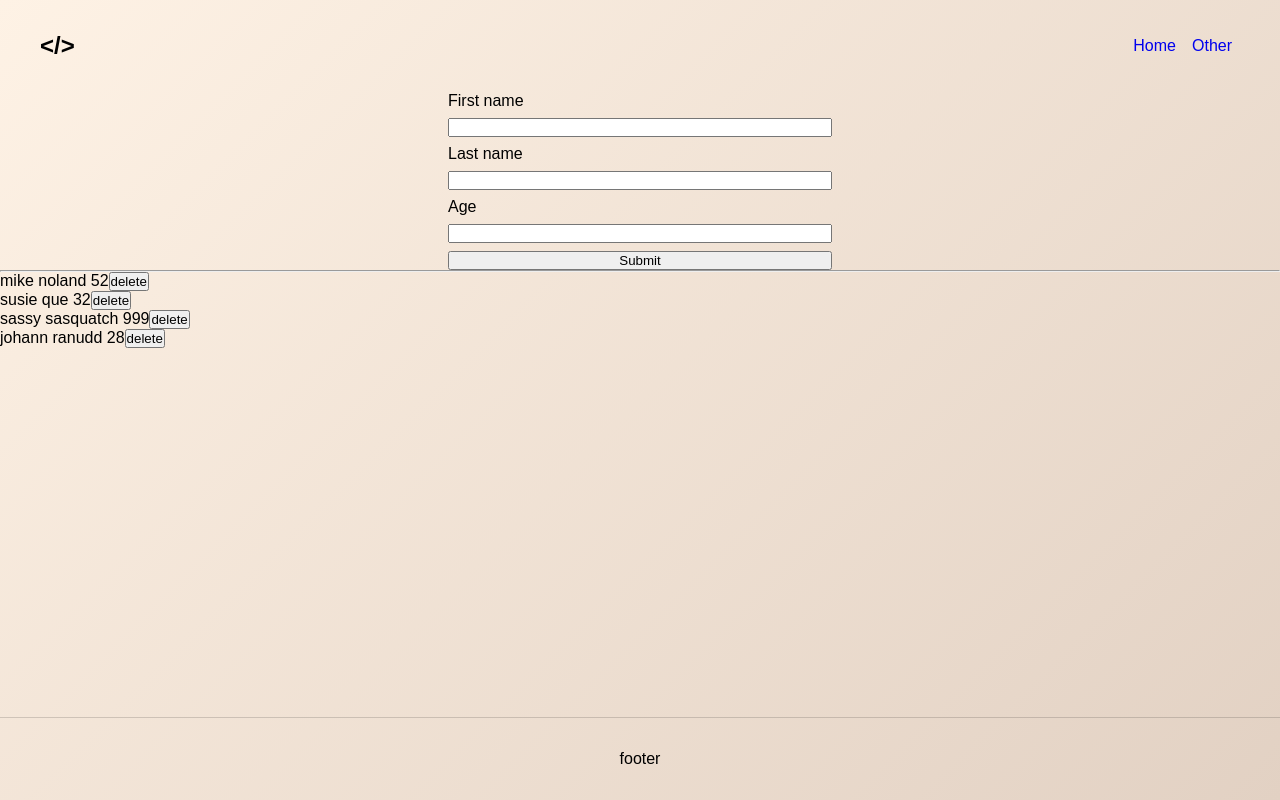
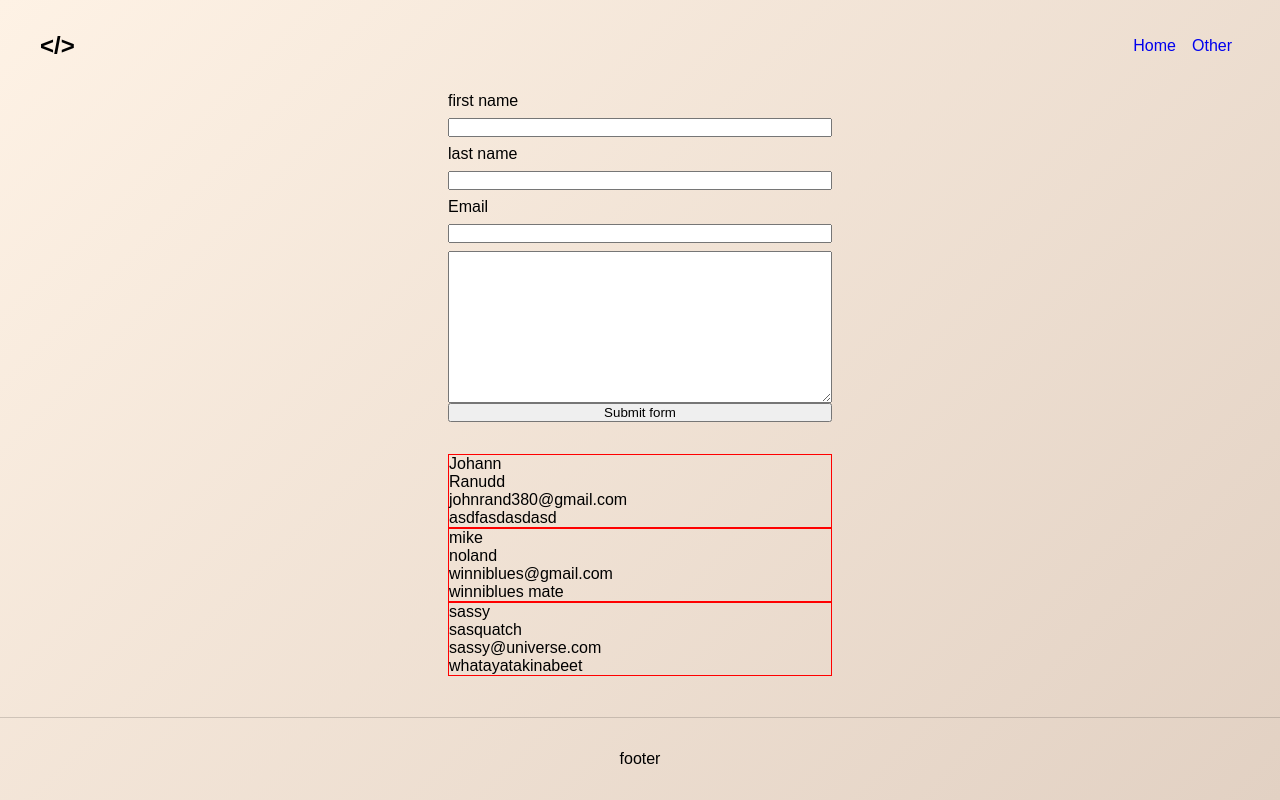
Before and after one commit to johannranudd/next-api-template, a Next.js app: page / in a window 1280 px wide. Built offline with nearby package versions, Linux system fonts and the light colour scheme.

Commit message:
rewriting for prctice

```diff
--- a/data/feedback.json
+++ /dev/null
@@ -1 +0,0 @@
-[{"id":1655304425942,"fName":"mike","lName":"noland","age":"52"},{"id":1655304500187,"fName":"susie","lName":"que","age":"32"},{"id":1655304579758,"fName":"sassy","lName":"sasquatch","age":"999"},{"id":1655323456331,"fName":"johann","lName":"ranudd","age":"28"}]
--- /dev/null
+++ b/data/people.json
@@ -0,0 +1 @@
+[{"id":1655379433686,"first name":"Johann","last name":"Ranudd","email":"johnrand380@gmail.com","text":"asdfasdasdasd"},{"id":1655379467249,"first name":"mike","last name":"noland","email":"winniblues@gmail.com","text":"winniblues mate"},{"id":1655379495952,"first name":"sassy","last name":"sasquatch","email":"sassy@universe.com","text":"whatayatakinabeet"}]
--- a/pages/api/feedback.js
+++ /dev/null
@@ -1,39 +0,0 @@
-import fs from 'fs';
-import path from 'path';
-
-async function handler(req, res) {
-  // get file path
-  const filePath = path.join(process.cwd(), 'data', 'feedback.json');
-  //  get data from file
-  const fileData = fs.readFileSync(filePath);
-  //   parse data
-  const data = JSON.parse(fileData);
-  console.log(data);
-
-  if (req.method === 'POST') {
-    const fName = req.body.fName;
-    const lName = req.body.lName;
-    const age = req.body.age;
-
-    const newPerson = {
-      id: Date.now(),
-      fName: fName,
-      lName: lName,
-      age: age,
-    };
-
-    data.push(newPerson);
-    fs.writeFileSync(filePath, JSON.stringify(data));
-    res.status(201).json({ newPerson });
-  } else if (req.method === 'DELETE') {
-    const newArray = data.filter((item) => {
-      return item.id !== req.body;
-    });
-    fs.writeFileSync(filePath, JSON.stringify(newArray));
-    res.status(202).json({ newArray });
-  } else {
-    return res.status(200).json({ data });
-  }
-}
-
-export default handler;
--- /dev/null
+++ b/pages/api/people.js
@@ -0,0 +1,31 @@
+import fs from 'fs';
+import path from 'path';
+
+export default async function handler(req, res) {
+  // get file path
+  const filePath = path.join(process.cwd(), 'data', 'people.json');
+  //   read data
+  const fileData = fs.readFileSync(filePath);
+  //   parse data
+  const data = JSON.parse(fileData);
+
+  if (req.method === 'POST') {
+    // Process a POST request
+
+    const newPerson = {
+      id: req.body.id,
+      'first name': req.body['first name'],
+      'last name': req.body['last name'],
+      email: req.body.email,
+      text: req.body.text,
+    };
+
+    data.push(newPerson);
+    fs.writeFileSync(filePath, JSON.stringify(data));
+
+    res.status(201).json({ data });
+  } else {
+    // Handle any other HTTP method
+    res.status(200).json({ data });
+  }
+}
--- a/pages/index.js
+++ b/pages/index.js
@@ -3,81 +3,81 @@ import Image from 'next/image';
 import { useRef, useState, useEffect } from 'react';
 import { StyledDiv } from '../styles/index.styles';
 import { useAppContext } from '../context/context';
-// import { getApiData } from '../utils/filePath';
 import { getData } from '../utils/fetch';
 
 export default function Home(props) {
-  const [people, setPeople] = useState(props.loadedData.data);
+  const people = props.data.data;
 
   const fNameRef = useRef();
   const lNameRef = useRef();
-  const ageRef = useRef();
+  const emailRef = useRef();
+  const textRef = useRef();
 
-  async function handleSubmit(e) {
+  function handleSubmit(e) {
     e.preventDefault();
-    const fName = fNameRef.current.value;
-    const lName = lNameRef.current.value;
-    const age = ageRef.current.value;
 
-    const newPerson = {
+    if (
+      fNameRef.current.value &&
+      lNameRef.current.value &&
+      emailRef.current.value &&
+      textRef.current.value
+    ) {
+      const formData = {
         id: Date.now(),
-      fName: fName,
-      lName: lName,
-      age: age,
+        'first name': fNameRef.current.value,
+        'last name': lNameRef.current.value,
+        email: emailRef.current.value,
+        text: textRef.current.value,
       };
-    fetch('/api/feedback', {
+
+      fetch('/api/people', {
         method: 'POST',
-      body: JSON.stringify(newPerson),
+        body: JSON.stringify(formData),
         headers: {
           'Content-Type': 'application/json',
         },
       });
-
-    setPeople((prev) => {
-      const newArray = [...prev, newPerson];
-      return newArray;
-    });
     }
-
-  async function handleDelete(e) {
-    const targetID = Number(e.currentTarget.parentNode.dataset.id);
-    const filteredPeople = people.filter((person) => person.id === targetID);
-    const notEqualPerson = people.filter((person) => person.id !== targetID);
-
-    fetch('/api/feedback', {
-      method: 'DELETE',
-      body: JSON.stringify(filteredPeople[0].id),
-      headers: {
-        'Content-Type': 'application/json',
-      },
-    });
-
-    setPeople(notEqualPerson);
   }
 
   return (
     <>
       <StyledDiv>
         <form onSubmit={handleSubmit}>
-          <label htmlFor='fName'>First name</label>
+          <label htmlFor='fName'>first name</label>
           <input ref={fNameRef} type='text' id='fName' name='fName' />
 
-          <label htmlFor='lName'>Last name</label>
+          <label htmlFor='lName'>last name</label>
           <input ref={lNameRef} type='text' id='lName' name='lName' />
 
-          <label htmlFor='age'>Age</label>
-          <input ref={ageRef} type='number' id='age' name='age' />
+          <label htmlFor='email'>Email</label>
+          <input ref={emailRef} type='email' id='email' name='email' />
 
-          <button type='submit'>Submit</button>
+          <textarea
+            ref={textRef}
+            name='text'
+            id='text'
+            cols='30'
+            rows='10'
+          ></textarea>
+
+          <button type='submit'>Submit form</button>
         </form>
-        <hr />
         <ul>
           {people.map((person) => {
-            const { id, fName, lName, age } = person;
+            const {
+              id,
+              'first name': fName,
+              'last name': lName,
+              email,
+              text,
+            } = person;
             return (
               <li key={id} data-id={id}>
-                {fName} {lName} {age}
-                <button onClick={(e) => handleDelete(e)}>delete</button>
+                <p>{fName}</p>
+                <p>{lName}</p>
+                <p>{email}</p>
+                <p>{text}</p>
               </li>
             );
           })}
@@ -87,12 +87,12 @@ export default function Home(props) {
   );
 }
 
-export async function getStaticProps(context) {
-  const data = await getData('http://localhost:3000/api/feedback');
+export async function getStaticProps() {
+  const data = await getData('http://localhost:3000/api/people');
 
   return {
     props: {
-      loadedData: data,
+      data,
       revalidate: 5,
       notFound: false,
     },
--- a/styles/index.styles.js
+++ b/styles/index.styles.js
@@ -1,13 +1,19 @@
 import styled from 'styled-components';
 
 export const StyledDiv = styled.div`
+  margin: auto;
+  width: 30%;
   form {
     display: flex;
     flex-direction: column;
-    margin: auto;
-    width: 30%;
+    margin-bottom: 2rem;
     input {
       margin: 0.5rem 0;
     }
   }
+  ul {
+    li {
+      border: 1px solid red;
+    }
+  }
 `;
```
Lines whose indentation alone changed are shown as unchanged.
